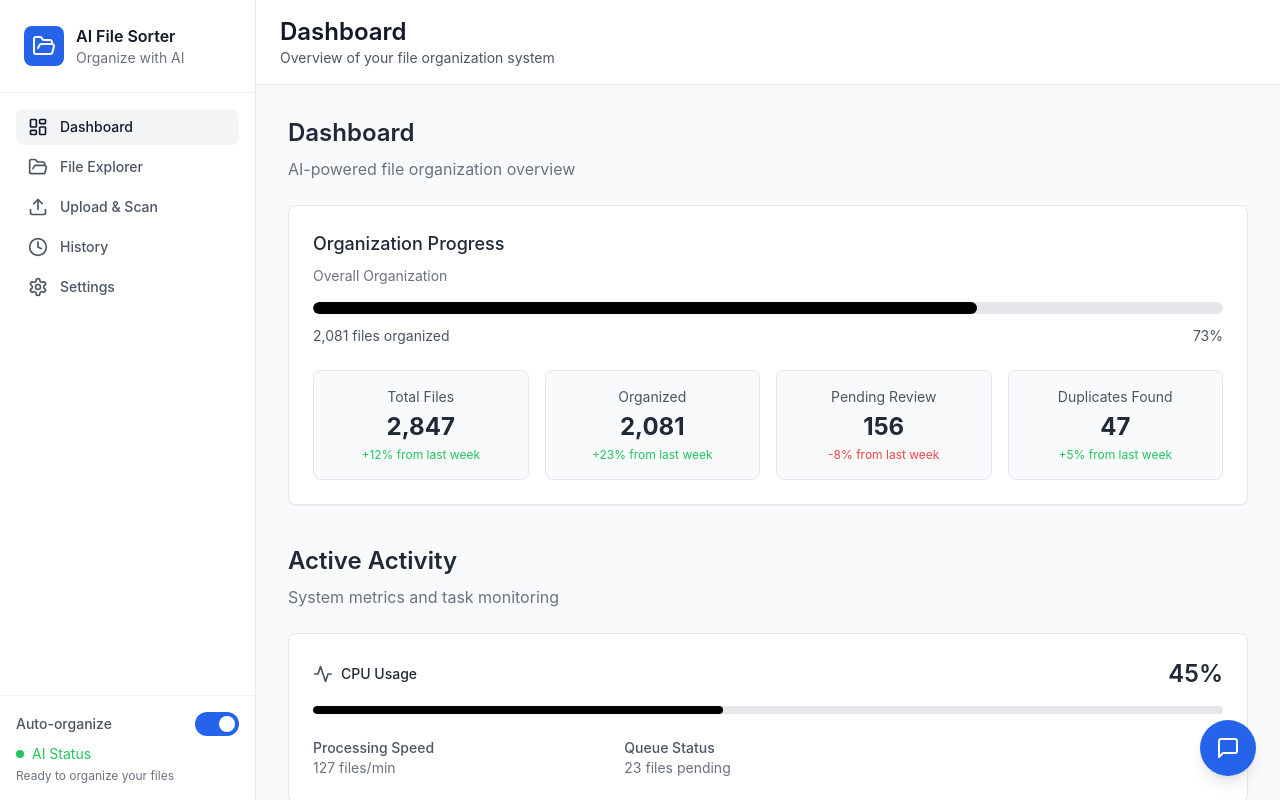
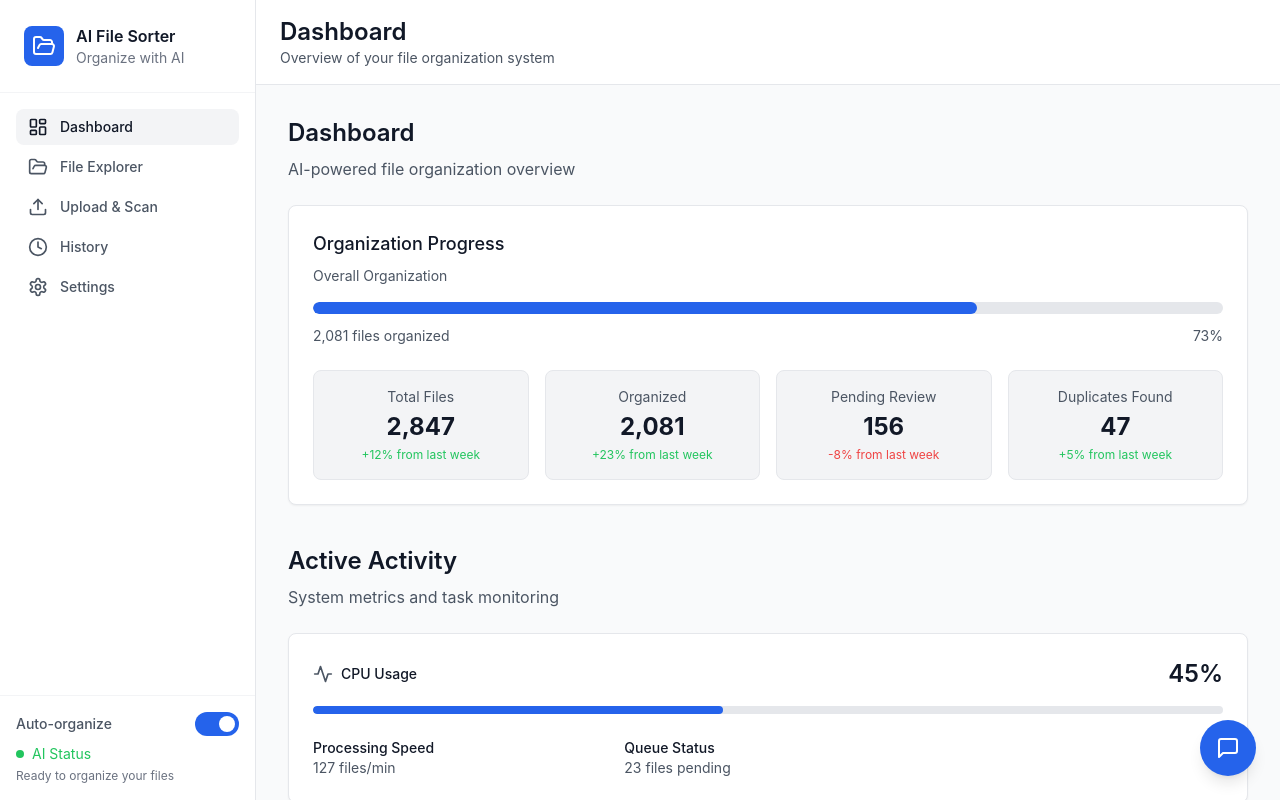
Before and after one commit to TheAquaCode/LeoLogic, a React (Create React App) app: page / in a window 1280 px wide. Built offline with nearby package versions, Linux system fonts and the light colour scheme.

Commit message:
Fixed styling on some text

```diff
--- a/src/app.jsx
+++ b/src/app.jsx
@@ -8,7 +8,7 @@ import FloatingChatbot from './components/ui/FloatingChatbot';
 import UploadScan from './components/tabs/UploadScan';
 import Settings from './components/tabs/Settings';
 import ComingSoon from './components/tabs/ComingSoon';
-import Dashboard from './components/tabs/dashboard'; // ADD THIS LINE - Import the Dashboard component
+import Dashboard from './components/tabs/dashboard';
 import { defaultSettings } from './data/mockdata';
 
 const App = () => {
@@ -20,7 +20,7 @@ const App = () => {
 
   const renderTabContent = () => {
     switch (activeTab) {
-      case 'Dashboard':  // Change to capital D
+      case 'Dashboard':
         return <Dashboard />;
       case 'File Explorer':
         return <FileExplorer />;
--- a/src/components/tabs/dashboard.jsx
+++ b/src/components/tabs/dashboard.jsx
@@ -3,26 +3,34 @@ import { Activity } from "lucide-react";
 
 const Dashboard = () => {
   return (
-    <div className="flex-1 overflow-auto p-8 space-y-10 bg-gray-50">
+    <div className="flex-1 overflow-auto p-8 space-y-10" style={{ backgroundColor: 'var(--theme-bg-primary)' }}>
       {/* Dashboard Section */}
       <div>
-        <h1 className="text-2xl font-semibold text-gray-800 mb-2">Dashboard</h1>
-        <p className="text-gray-500 mb-6">
+        <h1 className="text-2xl font-semibold mb-2" style={{ color: 'var(--theme-text-primary)' }}>Dashboard</h1>
+        <p className="mb-6" style={{ color: 'var(--theme-text-secondary)' }}>
           AI-powered file organization overview
         </p>
 
         {/* Organization Progress */}
-        <div className="bg-white rounded-lg shadow-sm p-6 border border-gray-200">
-          <h2 className="text-lg font-medium text-gray-800 mb-2">
+        <div className="rounded-lg shadow-sm p-6 border" style={{
+          backgroundColor: 'var(--theme-bg-secondary)',
+          borderColor: 'var(--theme-border-primary)'
+        }}>
+          <h2 className="text-lg font-medium mb-2" style={{ color: 'var(--theme-text-primary)' }}>
             Organization Progress
           </h2>
-          <p className="text-sm text-gray-500 mb-4">Overall Organization</p>
+          <p className="text-sm mb-4" style={{ color: 'var(--theme-text-secondary)' }}>Overall Organization</p>
 
           {/* Progress Bar */}
-          <div className="relative w-full h-3 bg-gray-200 rounded-full overflow-hidden mb-3">
-            <div className="absolute top-0 left-0 h-full bg-black rounded-full w-[73%] transition-all"></div>
+          <div className="relative w-full h-3 rounded-full overflow-hidden mb-3" style={{
+            backgroundColor: 'var(--theme-border-primary)'
+          }}>
+            <div className="absolute top-0 left-0 h-full rounded-full transition-all" style={{
+              backgroundColor: 'var(--theme-primary)',
+              width: '73%'
+            }}></div>
           </div>
-          <div className="flex justify-between text-sm text-gray-600 mb-6">
+          <div className="flex justify-between text-sm mb-6" style={{ color: 'var(--theme-text-secondary)' }}>
             <span>2,081 files organized</span>
             <span>73%</span>
           </div>
@@ -53,10 +61,14 @@ const Dashboard = () => {
             ].map((stat, i) => (
               <div
                 key={i}
-                className="bg-gray-50 border border-gray-200 rounded-lg p-4 text-center"
+                className="border rounded-lg p-4 text-center"
+                style={{
+                  backgroundColor: 'var(--theme-bg-tertiary)',
+                  borderColor: 'var(--theme-border-primary)'
+                }}
               >
-                <p className="text-gray-600 text-sm">{stat.title}</p>
-                <p className="text-2xl font-bold text-gray-800 mt-1">
+                <p className="text-sm" style={{ color: 'var(--theme-text-secondary)' }}>{stat.title}</p>
+                <p className="text-2xl font-bold mt-1" style={{ color: 'var(--theme-text-primary)' }}>
                   {stat.value}
                 </p>
                 <p
@@ -76,43 +88,54 @@ const Dashboard = () => {
 
       {/* Active Activity Section */}
       <div>
-        <h1 className="text-2xl font-semibold text-gray-800 mb-2">
+        <h1 className="text-2xl font-semibold mb-2" style={{ color: 'var(--theme-text-primary)' }}>
           Active Activity
         </h1>
-        <p className="text-gray-500 mb-6">
+        <p className="mb-6" style={{ color: 'var(--theme-text-secondary)' }}>
           System metrics and task monitoring
         </p>
 
         {/* Metrics */}
-        <div className="bg-white rounded-lg shadow-sm p-6 border border-gray-200 mb-6">
+        <div className="rounded-lg shadow-sm p-6 border mb-6" style={{
+          backgroundColor: 'var(--theme-bg-secondary)',
+          borderColor: 'var(--theme-border-primary)'
+        }}>
           <div className="flex flex-wrap justify-between items-center mb-4">
             <div className="flex items-center gap-2">
-              <Activity className="w-5 h-5 text-gray-700" />
-              <span className="text-sm font-medium text-gray-800">
+              <Activity className="w-5 h-5" style={{ color: 'var(--theme-text-secondary)' }} />
+              <span className="text-sm font-medium" style={{ color: 'var(--theme-text-primary)' }}>
                 CPU Usage
               </span>
             </div>
-            <span className="text-2xl font-semibold text-gray-800">45%</span>
+            <span className="text-2xl font-semibold" style={{ color: 'var(--theme-text-primary)' }}>45%</span>
           </div>
-          <div className="w-full h-2 bg-gray-200 rounded-full mb-6 overflow-hidden">
-            <div className="h-full bg-black w-[45%] rounded-full"></div>
+          <div className="w-full h-2 rounded-full mb-6 overflow-hidden" style={{
+            backgroundColor: 'var(--theme-border-primary)'
+          }}>
+            <div className="h-full rounded-full" style={{
+              backgroundColor: 'var(--theme-primary)',
+              width: '45%'
+            }}></div>
           </div>
 
-          <div className="grid grid-cols-2 md:grid-cols-3 gap-6 text-sm text-gray-700">
+          <div className="grid grid-cols-2 md:grid-cols-3 gap-6 text-sm" style={{ color: 'var(--theme-text-secondary)' }}>
             <div>
-              <p className="font-medium">Processing Speed</p>
-              <p className="text-gray-500">127 files/min</p>
+              <p className="font-medium" style={{ color: 'var(--theme-text-primary)' }}>Processing Speed</p>
+              <p>127 files/min</p>
             </div>
             <div>
-              <p className="font-medium">Queue Status</p>
-              <p className="text-gray-500">23 files pending</p>
+              <p className="font-medium" style={{ color: 'var(--theme-text-primary)' }}>Queue Status</p>
+              <p>23 files pending</p>
             </div>
           </div>
         </div>
 
         {/* Active Tasks */}
-        <div className="bg-white rounded-lg shadow-sm p-6 border border-gray-200">
-          <h2 className="text-lg font-medium text-gray-800 mb-4">
+        <div className="rounded-lg shadow-sm p-6 border" style={{
+          backgroundColor: 'var(--theme-bg-secondary)',
+          borderColor: 'var(--theme-border-primary)'
+        }}>
+          <h2 className="text-lg font-medium mb-4" style={{ color: 'var(--theme-text-primary)' }}>
             Active Tasks
           </h2>
 
@@ -142,7 +165,7 @@ const Dashboard = () => {
             <div key={i} className="mb-6">
               <div className="flex justify-between items-center mb-2">
                 <div className="flex items-center gap-2">
-                  <span className="font-medium text-gray-800">{task.name}</span>
+                  <span className="font-medium" style={{ color: 'var(--theme-text-primary)' }}>{task.name}</span>
                   <span
                     className={`text-xs px-2 py-1 rounded-full ${
                       task.status === "Running"
@@ -155,9 +178,11 @@ const Dashboard = () => {
                     {task.status}
                   </span>
                 </div>
-                <span className="text-sm text-gray-500">{task.details}</span>
+                <span className="text-sm" style={{ color: 'var(--theme-text-secondary)' }}>{task.details}</span>
               </div>
-              <div className="relative w-full h-2 bg-gray-200 rounded-full overflow-hidden">
+              <div className="relative w-full h-2 rounded-full overflow-hidden" style={{
+                backgroundColor: 'var(--theme-border-primary)'
+              }}>
                 <div
                   className={`${task.color} h-full rounded-full`}
                   style={{ width: `${task.progress}%` }}
```
Also changed, not shown: src/components/tabs/UploadScan.jsx (+65 -20 lines).
